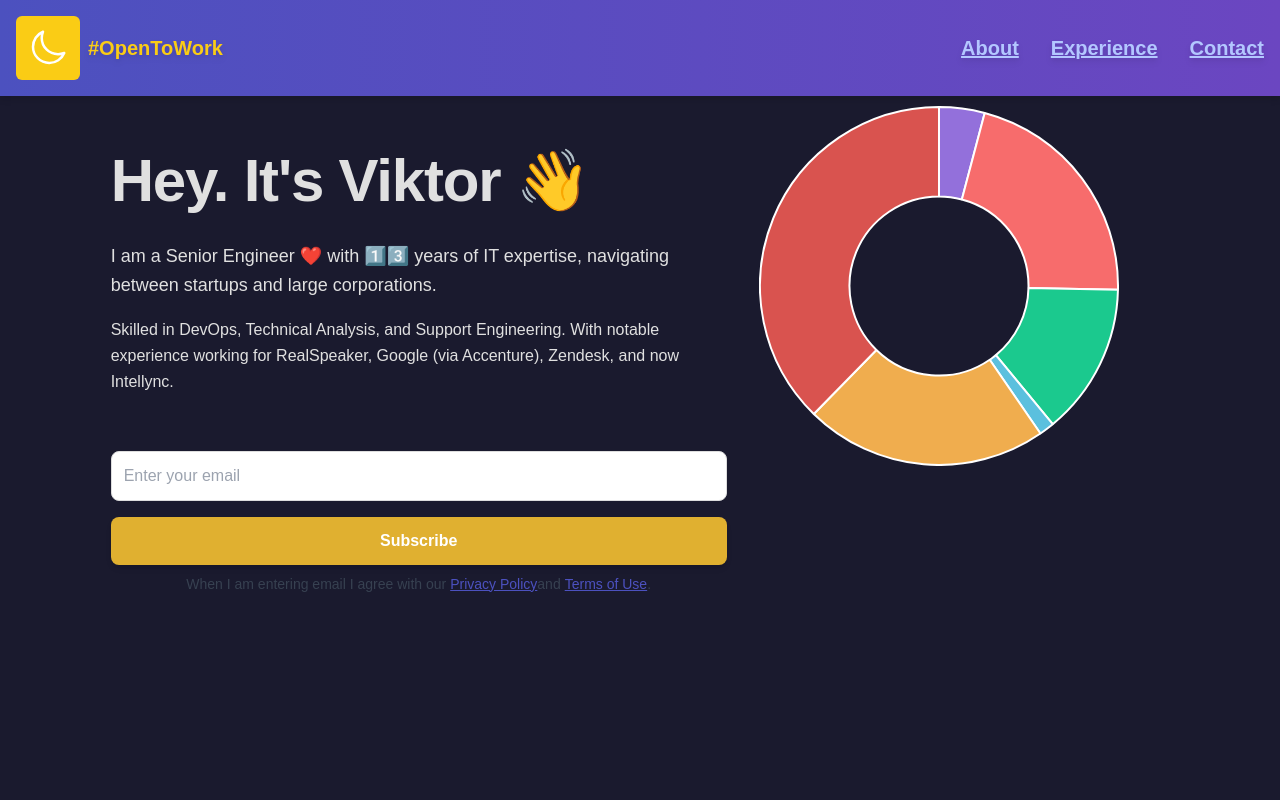
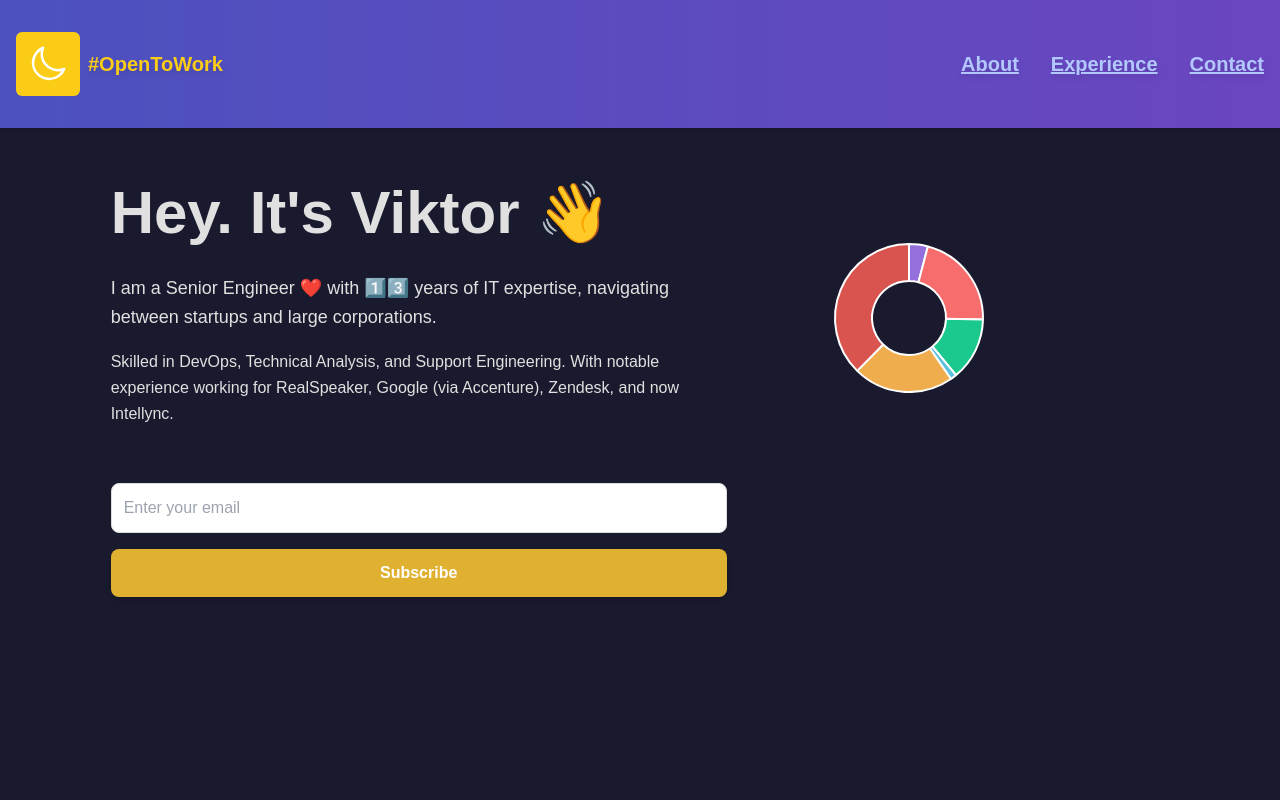
Before and after one commit to victorosetrov/mycv-react, a React (Create React App) app: page / in a window 1280 px wide. Shown: the top 800 px of the page. Built offline with nearby package versions, Linux system fonts and the light colour scheme.

Commit message:
Optimized styles and deleted errors

```diff
--- a/src/components/MainIntro.jsx
+++ b/src/components/MainIntro.jsx
@@ -80,22 +80,6 @@ const MainIntro = ({ isDarkMode }) => {
               Subscribe
             </button>
 
-
-            {/* Privacy Policy and Terms Text Below the Button */}
-            <p className={`text-sm mt-2 leading-relaxed ${isDarkMode ? 'text-[#E0E0E0]' : 'text-gray-700'}`}>
-            When I am entering email I agree with our
-            <a href="/privacy-policy" className="underline ml-1" style={{ color: isDarkMode ? '#b3c7ff' : '#4c51bf' }}>
-              Privacy Policy
-            </a>
-            and
-            <a href="/terms-of-use" className="underline ml-1" style={{ color: isDarkMode ? '#b3c7ff' : '#4c51bf' }}>
-              Terms of Use
-            </a>.
-          </p>
-
-
-
-
           </div>
         )}
       </div>
--- a/src/styles/global.css
+++ b/src/styles/global.css
@@ -3,20 +3,20 @@
 @tailwind components;
 @tailwind utilities;
 
-/* Light Mode Variables (Default) */
+/* Light Mode Variables */
 :root {
   --bg-color: #ffffff;
-  --text-color: #000000; /* Black text on white background for sufficient contrast */
-  --highlight-color: #e0b030; /* Darker yellow for contrast */
-  --link-color: #4c51bf; /* Blue for links with good contrast */
+  --text-color: #000000; /* High contrast black text on white background */
+  --highlight-color: #e0b030; /* Darker yellow for better contrast */
+  --link-color: #4c51bf; /* Blue with good contrast for links */
 }
 
 /* Dark Mode Variables */
 [data-theme="dark"] {
   --bg-color: #1a1a2e;
-  --text-color: #e0e0e0; /* Lighter text color for dark mode */
-  --highlight-color: #ffd700; /* Gold marker for dark mode */
-  --link-color: #b3c7ff; /* Lighter blue for better contrast on dark background */
+  --text-color: #e0e0e0; /* Lighter text for better contrast in dark mode */
+  --highlight-color: #ffd700; /* Gold marker in dark mode */
+  --link-color: #b3c7ff; /* Light blue for contrast on dark backgrounds */
 }
 
 /* General Styles */
@@ -40,27 +40,26 @@ body {
 }
 
 .App {
-  flex: 1; /* Makes the content area grow and take the available space */
+  flex: 1; /* Makes content area grow to fill available space */
 }
 
-/* Typography Adjustments */
+/* Typography */
 h1, h2, h3, p {
   margin: 0;
   line-height: 1.5;
-  color: var(--text-color); /* Use the text color variable */
+  color: var(--text-color); /* Dynamic text color */
 }
 
 a {
   color: var(--link-color);
-  text-decoration: underline; /* Ensure links are clearly visible */
+  text-decoration: underline; /* Ensures links are visible */
 }
 
-/* Ensure links have good contrast in dark mode */
 [data-theme="dark"] a {
-  color: var(--link-color); /* Use the lighter blue for dark mode */
+  color: var(--link-color); /* Lighter links for dark mode */
 }
 
-/* General Centering */
+/* Centering */
 .flex-center {
   display: flex;
   justify-content: center;
@@ -68,17 +67,15 @@ a {
   width: 100%;
 }
 
-/* Container for consistent max-width */
+/* Consistent Max-width Container */
 .container {
   max-width: 1280px;
   width: 100%;
-  margin-left: auto;
-  margin-right: auto;
-  padding-left: 1rem;
-  padding-right: 1rem;
+  margin: 0 auto;
+  padding: 1rem;
 }
 
-/* Style for "Sign Me Up" button and email input to centralize */
+/* Form Section Styles */
 .form-section {
   width: 100%;
   display: flex;
@@ -87,103 +84,66 @@ a {
 }
 
 .form-section input[type="email"] {
-  max-width: 100%; /* Fill the available width */
+  max-width: 100%;
   width: 100%;
   padding: 0.75rem;
   border-radius: 8px;
   border: 1px solid #ddd;
   font-size: 1rem;
-  box-sizing: border-box; /* Ensure padding doesn't affect width */
+  box-sizing: border-box;
 }
 
 .form-section button {
-  max-width: 100%; /* Fill available width */
+  max-width: 100%;
   width: 100%;
   padding: 0.75rem;
-  background-color: #e0b030; /* Darker yellow for better contrast */
+  background-color: #e0b030; /* Darker yellow for contrast */
   color: white;
   font-weight: bold;
   border-radius: 8px;
   font-size: 1rem;
   transition: background-color 0.3s ease;
-  text-align: center;
   margin-top: 1rem;
-  box-sizing: border-box;
 }
 
 button:hover {
-  background-color: #d49a00; /* Ensure good contrast on hover */
+  background-color: #d49a00; /* High contrast hover effect */
 }
 
-/* Donut chart wrapper adjustments */
+/* Donut Chart Wrapper */
 .donut-chart-wrapper {
   display: flex;
   justify-content: center;
   align-items: center;
-  min-width: 300px;
+  width: 100%;
   height: 300px;
-  width: 100%; /* Centralize chart on mobile */
 }
 
 /* Typography for Headings */
 .heading-style {
   font-weight: 800;
   font-size: 2.25rem;
-  letter-spacing: -0.02em;
-  min-width: 300px; /* Set minimum width */
-  color: var(--text-color); /* Use the dynamic text color variable */
-
-  @media (min-width: 1024px) {
-    font-size: 3.75rem; /* Larger font size for large screens */
-  }
-}
-
-/* Fix for small screens to make heading larger */
-@media (max-width: 640px) {
-  .heading-style {
-    font-size: 1.75rem; /* Make the heading larger */
-    text-align: center; /* Center the heading */
-    font-weight: 800;
-  }
-
-  .subheading-style {
-    font-size: 1.25rem; /* Subheading slightly smaller than heading */
-    text-align: center;
-    font-weight: 600;
-  }
-
-  .text-lg {
-    font-size: 1rem; /* Adjust font size of additional text */
-    text-align: center;
-    line-height: 1.4;
-  }
-}
-
-/* Styles from donutChartSection.css */
-.donut-chart-section {
-  text-align: center;
-  position: relative;
-}
-
-.section-title {
-  font-weight: 800;
-  font-size: 2.25rem;
-  letter-spacing: -0.02em;
-  color: var(--text-color);
+  color: var(--text-color); /* Dynamic color */
 
   @media (min-width: 1024px) {
     font-size: 3.75rem;
   }
-
-  margin-bottom: 1rem;
 }
 
-.donut-chart {
-  width: 360px;
-  height: 360px;
-  margin: 0 auto;
+/* Adjustments for small screens */
+@media (max-width: 640px) {
+  .heading-style {
+    font-size: 1.75rem;
+    text-align: center;
+  }
+
+  .text-lg {
+    font-size: 1rem;
+    text-align: center;
+  }
 }
 
+/* Tooltip Styles */
 .custom-tooltip {
   position: absolute;
   bottom: -2rem;
@@ -191,11 +151,8 @@ button:hover {
   border: 1px solid black;
   padding: 5px;
   visibility: visible;
-  white-space: nowrap;
   font-size: 1rem;
   font-weight: bold;
-  pointer-events: none;
-  transition: opacity 0.3s ease;
   z-index: 10;
   left: 50%;
   transform: translateX(-50%);
@@ -217,50 +174,20 @@ button:hover {
   box-shadow: 0px 4px 6px rgba(0, 0, 0, 0.1);
 }
 
-/* Button Styles */
-button {
-  background-color: #e0b030; /* Darker yellow for better contrast */
-  color: white;
-  font-weight: bold;
-  padding: 0.75rem;
-  border-radius: 8px;
-  width: 100%;
-  transition: background-color 0.3s ease;
-  font-size: 1rem;
-}
-
-button:hover {
-  background-color: #d49a00; /* Even darker yellow on hover */
-}
-
-/* Input Field (Email) */
-input[type="email"] {
-  padding: 0.75rem;
-  border-radius: 8px;
-  border: 1px solid #ddd;
-  width: 100%;
-  font-size: 1rem;
-}
-
-/* Responsive Typography and Centralization for Mobile Devices */
+/* Responsive Typography for Mobile Devices */
 @media (max-width: 640px) {
   .heading-style {
-    font-size: 1.75rem; /* Make heading larger */
-    text-align: center; /* Center heading */
+    font-size: 1.75rem;
+    text-align: center;
   }
 
   .text-lg {
-    font-size: 1rem; /* Adjust size for body text */
-    text-align: center;
-  }
-
-  .leading-relaxed {
-    line-height: 1.4;
+    font-size: 1rem;
     text-align: center;
   }
 
   .container {
-    max-width: 100%; /* Ensure container uses full width */
+    max-width: 100%;
     padding-left: 1rem;
     padding-right: 1rem;
   }
@@ -272,28 +199,15 @@ input[type="email"] {
     align-items: center;
   }
 
-  /* Center chart on mobile */
   .donut-chart-wrapper {
     width: 100%;
-    height: 240px; /* Smaller height for mobile */
+    height: 240px;
     justify-content: center;
   }
 
   .donut-chart {
     width: 220px;
     height: 220px;
-    margin: 0 auto;
-  }
-}
-
-/* Specific styles for devices with a width smaller than 360px */
-@media (max-width: 360px) {
-  .form-section input[type="email"] {
-    width: 90%; /* Adjust width to fit smaller screens */
-  }
-
-  .form-section button {
-    width: 90%; /* Adjust width to fit smaller screens */
   }
 }
 
@@ -312,79 +226,56 @@ input[type="email"] {
   }
 }
 
-/* Mobile Menu adjustments */
-.lg\\:hidden {
-  display: none !important;
-}
-
-@media (max-width: 1024px) {
-  .lg\\:hidden {
-    display: block !important;
+/* Galaxy Z Fold 5 Compatibility */
+@media (max-width: 344px) {
+  .heading-style {
+    font-size: 1.2rem;
+    text-align: center;
   }
 
-  .lg\\:flex {
-    display: none !important;
+  .text-lg {
+    font-size: 0.75rem;
+    text-align: center;
+    line-height: 1.3;
+  }
+
+  .form-section input[type="email"] {
+    width: 90%;
+  }
+
+  .form-section button {
+    width: 90%;
+    margin-top: 0.75rem;
+  }
+
+  .donut-chart-wrapper {
+    width: 100%;
+    height: 200px;
+    justify-content: center;
+  }
+
+  .donut-chart {
+    width: 200px;
+    height: 200px;
   }
 }
 
-/* Galaxy Z Fold 5 Compatibility */
-
-/* Folded state (outer display) */
-@media (max-width: 373px) {
+/* Unfolded state for Galaxy Z Fold */
+@media (min-width: 1812px) {
   .heading-style {
-    font-size: 1.5rem; /* Smaller heading size */
-    text-align: center;
-    transform: scale(0.8); /* Scale down heading for folded state */
+    font-size: 4rem;
   }
 
   .text-lg {
-    font-size: 0.75rem; /* Smaller text */
-    text-align: center;
-    transform: scale(0.8); /* Scale down text for folded state */
-  }
-
-  .leading-relaxed {
-    line-height: 1.4;
-    text-align: center;
+    font-size: 1.5rem;
   }
 
   .container {
-    max-width: 340px; /* Adjust container width for folded view */
+    max-width: 1720px;
   }
 
   .donut-chart-wrapper {
-    transform: scale(0.8); /* Scale down chart */
-    height: 260px; /* Smaller height for folded state */
-    min-width: 300px;
-  }
-
-  .donut-chart {
-    width: 220px;
-    height: 220px;
-  }
-
-  .form-section input[type="email"],
-  .form-section button {
-    width: 85%; /* Ensure the form elements fit on smaller screens */
-  }
-}
-
-/* Unfolded state (inner display) */
-@media (min-width: 1812px) {
-  .heading-style {
-    font-size: 4rem; /* Larger heading for unfolded view */
-  }
-
-  .text-lg {
-    font-size: 1.5rem; /* Increase text size for bigger screen */
-  }
-
-  .container {
-    max-width: 1720px; /* Adjust container width for unfolded view */
-  }
-
-  .donut-chart-wrapper {
-    height: 500px; /* Larger chart for unfolded state */
+    height: 500px;
   }
 
   .donut-chart {
@@ -392,72 +283,3 @@ input[type="email"] {
     height: 450px;
   }
 }
-
-/* Centralize and resize elements for Galaxy Z Fold 5 */
-
-/* Targeting devices with width of 344px or smaller */
-@media (max-width: 344px) {
-  /* Container adjustments */
-  .max-w-7xl {
-    max-width: 100%; /* Full width on smaller devices */
-    padding-left: 0.5rem;
-    padding-right: 0.5rem;
-  }
-
-  /* Adjust heading and text */
-  .heading-style {
-    font-size: 1.2rem; /* Smaller heading size */
-    text-align: center; /* Ensure heading is centered */
-  }
-
-  .text-lg {
-    font-size: 0.75rem; /* Smaller text size */
-    text-align: center; /* Ensure text is centered */
-    line-height: 1.3;   /* Adjust line height for readability */
-  }
-
-  /* Centralize and adjust form input and button */
-  .form-section {
-    width: 100%; /* Ensure the form takes up full width */
-    padding-left: 0.5rem;
-    padding-right: 0.5rem;
-    display: flex;
-    flex-direction: column;
-    align-items: center; /* Center the form elements */
-  }
-
-  .form-section input[type="email"] {
-    width: 90%; /* Adjust the email input width for smaller devices */
-    max-width: 100%; /* Ensure it fits the screen */
-    padding: 0.75rem;
-  }
-
-  .form-section button {
-    width: 90%; /* Adjust button width */
-    max-width: 100%;
-    padding: 0.75rem;
-    margin-top: 0.75rem;
-  }
-
-  /* Adjust Donut Chart Section */
-  .donut-chart-wrapper {
-    width: 100%; /* Ensure chart takes up full width */
-    height: 200px; /* Reduce height for smaller devices */
-    justify-content: center; /* Center the chart */
-  }
-
-  .donut-chart {
-    width: 200px; /* Adjust donut chart size */
-    height: 200px; /* Adjust donut chart size */
-  }
-
-  .custom-tooltip {
-    max-width: 250px; /* Adjust tooltip width for smaller screens */
-    text-align: center; /* Center the tooltip text */
-    word-wrap: break-word; /* Ensure long text wraps */
-  }
-
-  input[type="email"] {
-    color: black !important; /* Keep input text black in all modes */
-  }
-}
```
